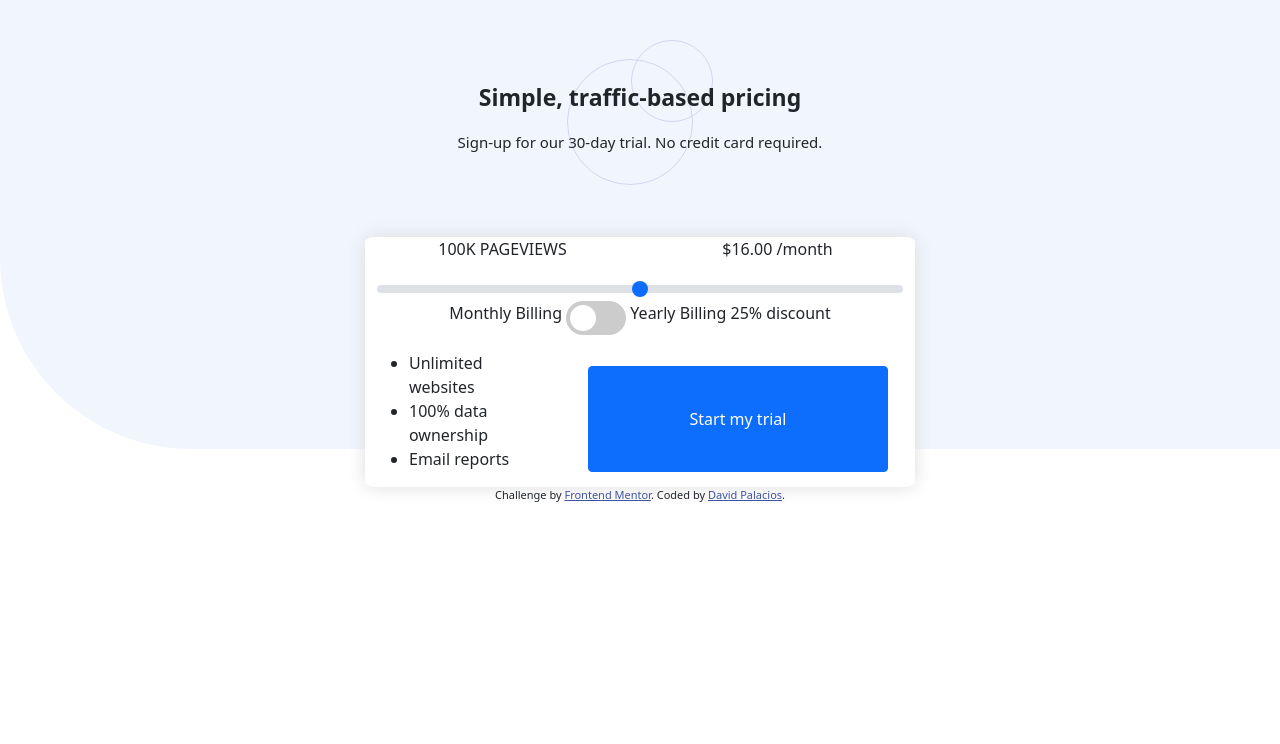
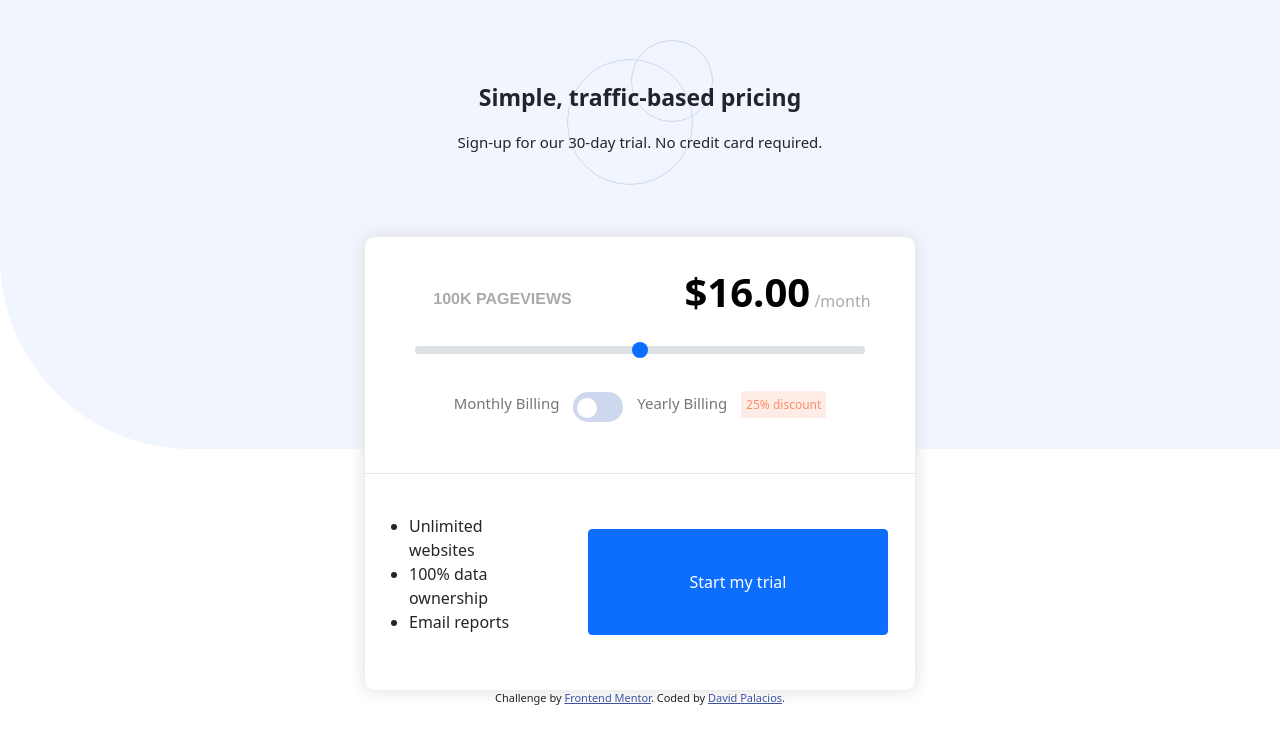
Before and after one commit to davidpalaciosg/interactive-pricing-component, a plain HTML site: page index.html in a window 1280 px wide. Drawn offline with nearby package versions, Linux system fonts and the light colour scheme.

Commit message:
Component header done, slider is missing

```diff
--- a/css/styles.css
+++ b/css/styles.css
@@ -24,6 +24,7 @@ body{
     height: 40px;
 }
 
+/* COMPONENT  */
 #component{
     margin-top: 50px;
     background-color: white;
@@ -34,6 +35,25 @@ body{
 
 }
 
+/* COMPONENT HEADER */
+
+#pageviews{
+    padding-top: 50px;
+    font-family: 'Franklin Gothic Medium', 'Arial Narrow', Arial, sans-serif;
+    font-size: 16px;
+    font-weight: 800;
+    color: rgba(128, 128, 128, 0.671);
+}
+#value-text{
+    padding-top: 25px;
+    color: rgba(128, 128, 128, 0.671);
+}
+#value{
+    font-weight: bold;
+    font-size: 40px;
+    color: black;
+}
+
 #start{
     width: 300px;
     margin: 15px;
@@ -41,16 +61,43 @@ body{
 
 /* Slider */
 #rangeBar{
+    margin: 0px 0 30px 0;
+    width: 450px;
     color: hsl(174, 77%, 80%);
+
 }
+
+/* BILLING */
+#billing-text{
+    padding-bottom: 35px;
+
+    color: rgb(119, 117, 117);
+    font-size: 15PX;
+}
+#billing-time{
+    margin-left: 20px;
+}
+
+#discount{
+    margin-left: 10px;
+    padding: 5px;
+
+    font-size: 12px;
+    background-color: hsl(14, 92%, 95%);
+    color: hsl(15, 100%, 70%);
+    border-radius: 5%;
+}
+
 
 /* ******************** TOOGLE BUTTON ********************/
 /* The switch - the box around the slider */
 .switch {
     position: relative;
     display: inline-block;
-    width: 60px;
-    height: 34px;
+    margin-left: 10px;
+    margin-right: 10px;
+    width: 50px;
+    height: 30px;
   }
 
   /* Hide default HTML checkbox */
@@ -68,7 +115,7 @@ body{
     left: 0;
     right: 0;
     bottom: 0;
-    background-color: #ccc;
+    background-color: hsl(223, 50%, 87%);
     -webkit-transition: .4s;
     transition: .4s;
   }
@@ -76,8 +123,8 @@ body{
   .slider:before {
     position: absolute;
     content: "";
-    height: 26px;
-    width: 26px;
+    height: 20px;
+    width: 20px;
     left: 4px;
     bottom: 4px;
     background-color: white;
@@ -86,7 +133,7 @@ body{
   }
 
   input:checked + .slider {
-    background-color: #2196F3;
+    background-color: hsl(174, 77%, 80%);
   }
 
   input:focus + .slider {
@@ -94,17 +141,26 @@ body{
   }
 
   input:checked + .slider:before {
-    -webkit-transform: translateX(26px);
-    -ms-transform: translateX(26px);
-    transform: translateX(26px);
+    -webkit-transform: translateX(20px);
+    -ms-transform: translateX(20px);
+    transform: translateX(20px);
   }
 
   /* Rounded sliders */
   .slider.round {
-    border-radius: 34px;
+    border-radius: 30px;
   }
 
   .slider.round:before {
     border-radius: 50%;
   }
   /*****************************************/
+
+
+  /* COMPONENT FOOTER  */
+  /* FOOTER */
+  .footer{
+      padding-top: 40px;
+      padding-bottom: 40px;
+      border-top: 1px solid hsla(223, 48%, 87%, 0.616);
+  }
--- a/index.html
+++ b/index.html
@@ -64,12 +64,12 @@
 
     <!-- COMPONENT -->
     <div class="container" id="component">
-      <div class="row d-flex justify-content-center">
+      <div class="row d-flex justify-content-center" id="component-header">
         <div class="col-sm d-flex justify-content-center">
-          <p><span id="quantity">100K</span> PAGEVIEWS</p>
+          <p id="pageviews"><span id="quantity">100K</span> PAGEVIEWS</p>
         </div>
         <div class="col-sm d-flex justify-content-center">
-          <p><span id="value">$16.00</span> /month </p>
+          <p id="value-text"><span id="value">$16.00</span> /month </p>
         </div>
       </div>
 
@@ -85,16 +85,16 @@
       <div class="row ">
         <div class="col-sm d-flex justify-content-center">
 
-          <p>Monthly Billing <label class="switch">
-              <input type="checkbox">
-              <span class="slider round"></span>
-            </label> Yearly Billing 25% discount</p>
+          <p id="billing-text">
+            Monthly Billing
+                <label class="switch"> <input type="checkbox"><span class="slider round"></span></label>
+          Yearly Billing <span id="discount">25% discount</span></p>
         </div>
       </div>
 
       <!-- FOOTER -->
 
-      <div class="row d-flex justify-content-center">
+      <div class="row d-flex justify-content-center footer">
         <div class="col-sm d-flex justify-content-center">
           <ul>
             <li>Unlimited websites</li>
```
